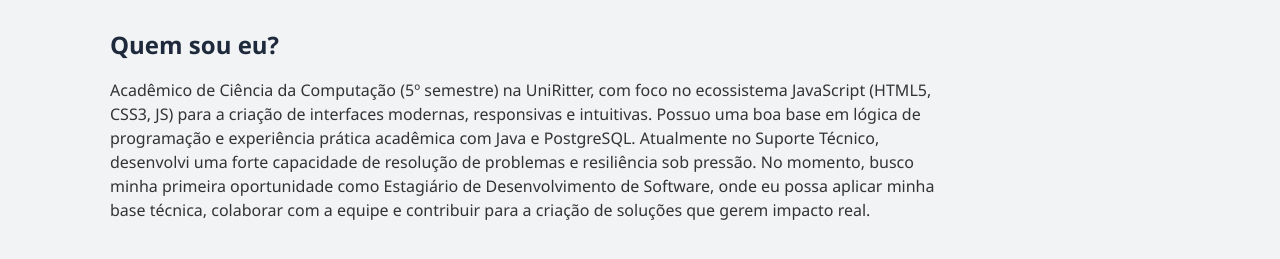
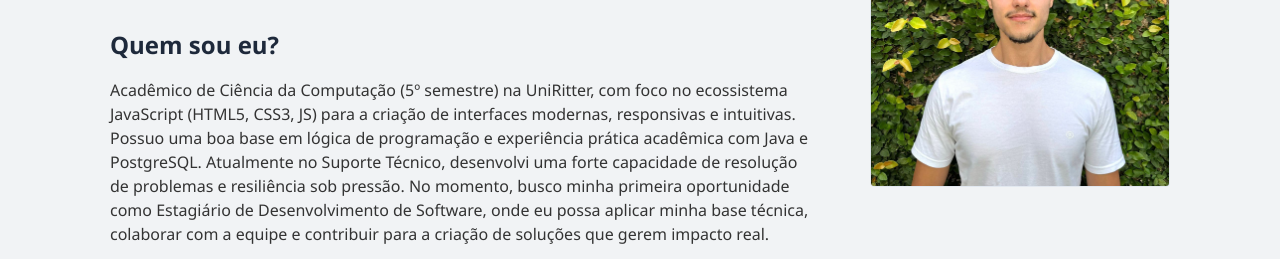
Before and after one commit to pedromarinz/curriculo, a plain HTML site: page index.html in a window 1280 px wide. Shown: the part 213-472 px from the top of the page. Drawn offline with nearby package versions, Linux system fonts and the light colour scheme; the site is published under a folder, as on GitHub Pages, so addresses that start at the root find nothing.

Commit message:
Atualzado

```diff
--- a/index.html
+++ b/index.html
@@ -116,7 +116,7 @@
         </div>
 
         <div class="foto">
-          <img src="/imagens/fotoperfil.jpeg" alt="Foto de Pedro Marin" />
+          <img src="imagens/fotoperfil.jpeg" alt="Foto de Pedro Marin" />
         </div>
       </section>
     </main>
```
